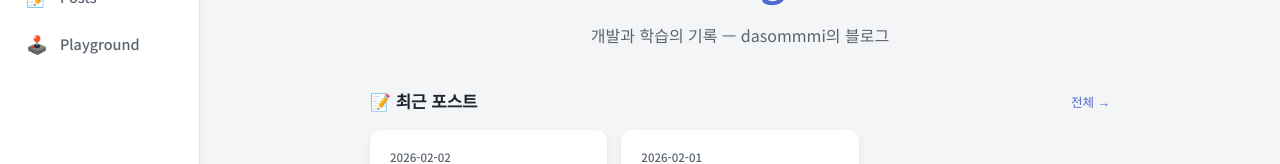
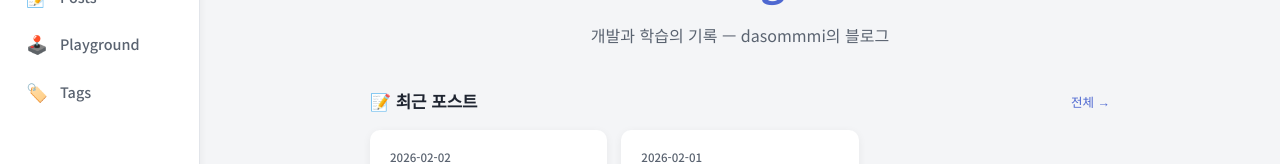
Before and after one commit to dasommmi/dasommmi.github.io, a React (Vite) app: page / in a window 1280 px wide. Shown: the part 205-369 px from the top of the page. Built offline with nearby package versions, Linux system fonts and the light colour scheme.

Commit message:
feat: page 생성 - tags

```diff
--- a/src/components/Sidebar.tsx
+++ b/src/components/Sidebar.tsx
@@ -12,6 +12,7 @@ const NAV_ITEMS: NavItem[] = [
   { to: "/retro",      label: "Retro",      icon: "🔄" },
   { to: "/posts",      label: "Posts",      icon: "📝" },
   { to: "/playground", label: "Playground", icon: "🕹️" },
+  { to: "/tags", label: "Tags", icon: "🏷️️" },
 ];
 
 const Sidebar: React.FC = () => (
--- a/src/styles/components/Sidebar.css
+++ b/src/styles/components/Sidebar.css
@@ -42,7 +42,6 @@
   background: var(--brand-dim);
   color: var(--brand);
   font-weight: 700;
-  box-shadow: inset 3px 0 0 var(--brand);
 }
 .sidebar__link--active:hover {
   transform: none;
```
